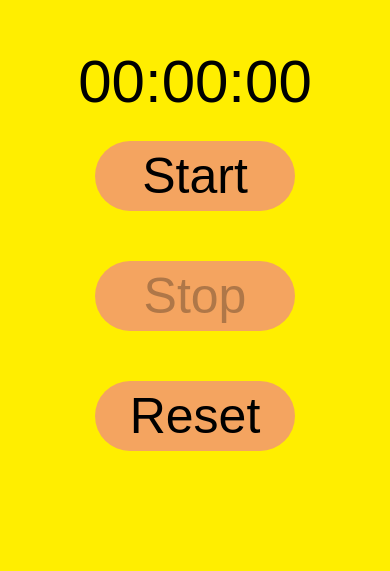
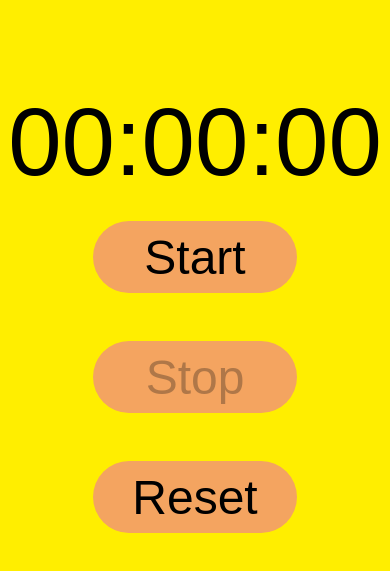
Before and after one commit to ashishnnnnn/StopWatch, a plain HTML site: page index.html in a window 390 px wide. Shown: the part 153-724 px from the top of the page. Drawn offline with Linux system fonts and the light colour scheme.

Commit message:
Update style.css

```diff
--- a/style.css
+++ b/style.css
@@ -20,7 +20,7 @@ body {
 }
 
 button {
-  font-size: 2rem;
+  font-size: 3rem;
   cursor: pointer;
   width: 15rem;
   height: 5rem;
@@ -40,20 +40,34 @@ button:hover {
 }
 
 @media (max-width: 800px) {
+  html {
+    font-size: 75%;
+  }
+
   .clock {
     font-size: 12rem;
     margin-top: 20rem;
   }
+
+  button {
+    margin: 0.5em;
+    font-size: 4rem;
+    width: 17rem;
+    height: 6rem;
+  }
 }
 @media (max-width: 500px) {
+  html {
+    font-size: 75%;
+  }
   .clock {
-    font-size: 6rem;
+    font-size: 8rem;
   }
 
   button {
     margin: 0.5em;
-    font-size: 5rem;
-    width: 20rem;
-    height: 7rem;
+    font-size: 4rem;
+    width: 17rem;
+    height: 6rem;
   }
 }
```
